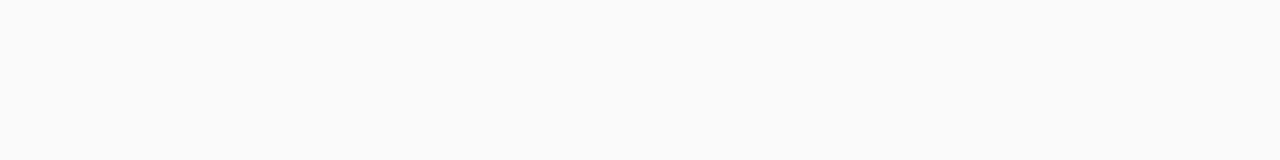
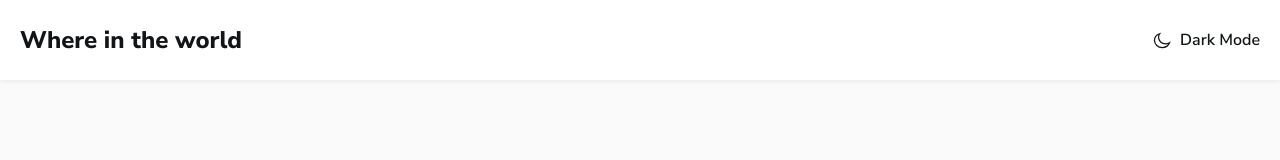
Before and after one commit to jurabek10/demo-countries, a plain HTML site: page index.html in a window 1280 px wide. Drawn offline with Linux system fonts and the light colour scheme.

Commit message:
Add site header

```diff
--- a/css/styles.css
+++ b/css/styles.css
@@ -28,7 +28,7 @@
     margin: 0;
     font-size: 14px;
     line-height: 16px;
-    font-family: "Arial", sans-serif;
+    font-family: "Nunito Sans", "Arial", sans-serif;
     background-color: var(--body-bg-color);
     color: var(--text-color);
 }
@@ -66,3 +66,64 @@
 main {
     flex-grow: 1;
 }
+
+
+/* SITE-HEADER */
+.site-header {
+    padding-top: 24px;
+    padding-bottom: 24px;
+    background-color: var(--element-bg-color);
+    box-shadow: 0px 2px 4px 0px rgba(0, 0, 0, 0.06);
+    white-space: nowrap;
+}
+
+.site-header-container {
+    display: flex;
+    justify-content: space-between;
+    align-items: center;
+}
+
+.site-header-logo {
+    color: var(--text-color);
+    font-size: 24px;
+    font-style: normal;
+    font-weight: 800;
+    line-height: normal;
+}
+
+.site-header-logo:hover {
+    opacity: 0.8;
+}
+
+.site-header-logo:active {
+    opacity: 0.6;
+}
+
+.site-header-theme-toggler {
+    padding: 0;
+    border: 0;
+    background-color: transparent;
+}
+
+.site-header-theme-toggler:hover {
+    opacity: 0.8;
+}
+
+.site-header-theme-toggler:active {
+    opacity: 0.6;
+}
+
+.site-header-theme-toggler-inner {
+    display: flex;
+    align-items: center;
+}
+
+.site-header-theme-toggler-text {
+    margin-left: 8px;
+    color: var(--text-color);
+    font-size: 16px;
+    font-style: normal;
+    font-weight: 600;
+    line-height: normal;
+    cursor: pointer;
+}
--- a/index.html
+++ b/index.html
@@ -18,7 +18,18 @@
 </head>
 <body>
 
-
+    <!-- SITE-HEADER -->
+    <header class="site-header">
+        <div class="site-header-container container">
+            <a class="site-header-logo" href="index.html">Where in the world</a>
+            <button class="site-header-theme-toggler" type="button">
+                <span class="site-header-theme-toggler-inner">
+                    <img src="img/moon.svg" alt="" width="20" height="20">
+                    <span class="site-header-theme-toggler-text">Dark Mode</span>
+                </span>
+            </button>
+        </div>
+    </header>
     <script src="js/main.js"></script>
 </body>
 </html>
```
